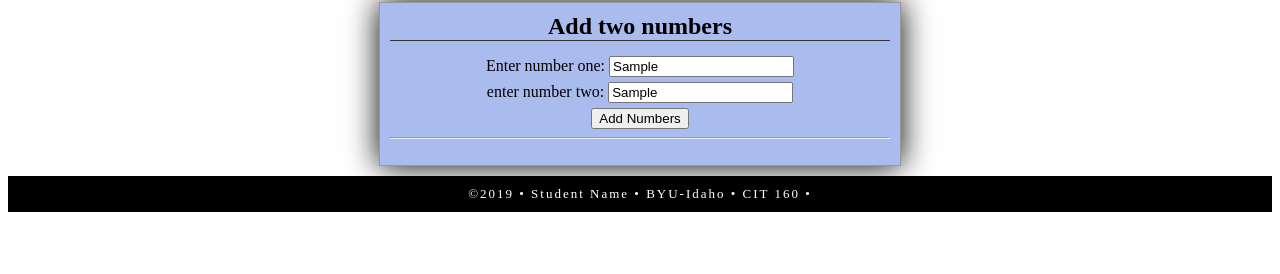
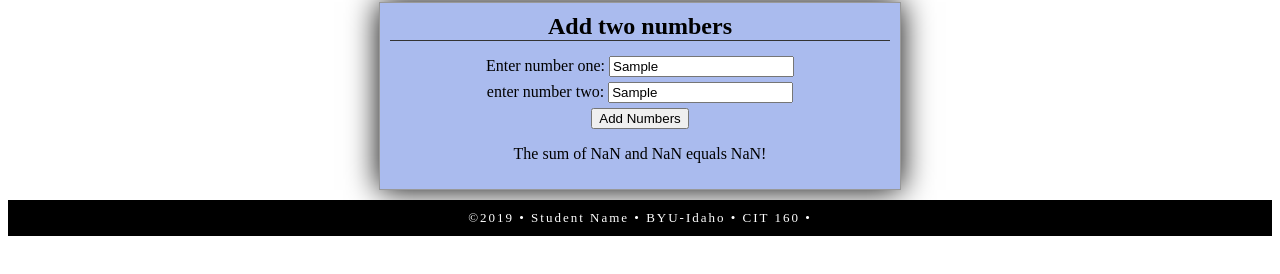
Before and after one commit to jacquelinthes/attila.github.io, a plain HTML site: page program4-1.html in a window 1280 px wide. Both pictures are taken after typing "Sample", "Sample" into the empty fields and a click on the button "Add Numbers". Shown: the part 100-374 px from the top of the page. Drawn offline with Linux system fonts and the light colour scheme; a web font is replaced by a local one.

Commit message:
add numbers

```diff
--- a/js/lab4-1.js
+++ b/js/lab4-1.js
@@ -5,7 +5,7 @@ PROCESSING : Add the two numbers together store in sum
 OUTPUT : Display sum on the document.
 */
 
-functionaddNumbers() {
+function addnumbers() {
 	// INPUT
 	let x = parseFloat(document.getElementById('number1').value);
 	let y = parseFloat(document.getElementById('number2').value);
--- a/program4-1.html
+++ b/program4-1.html
@@ -17,11 +17,11 @@
             <h3>Add two numbers</h3>
             <label>Enter number one: <input type="text" id="number1"></label>
             <label>enter number two: <input type="text" id="number2"></label>
-            <label><button onclick="addNumbers()">Add Numbers</button></label>
-            <hr>
+            <label><button onclick="addnumbers()"> Add Numbers </button></label>
+
             <p><span id="output"></span></p>
         </main>
-        <footer>
+    <footer>
             &copy;2019 &bull; Student Name &bull; BYU-Idaho &bull; CIT 160 &bull; <span id="currentdate"></span>
         </footer>
 
```
